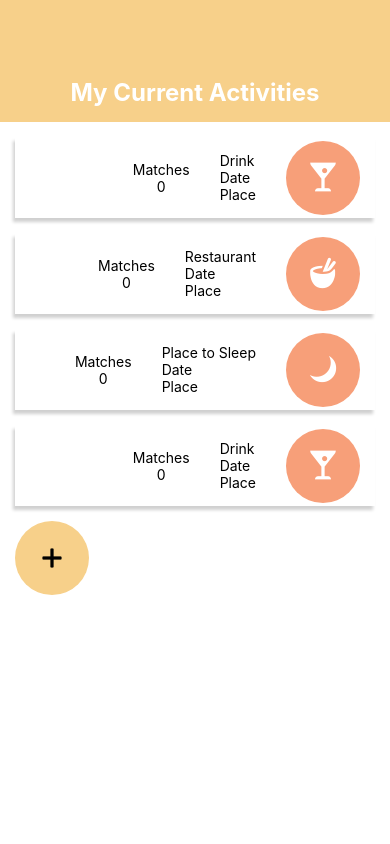
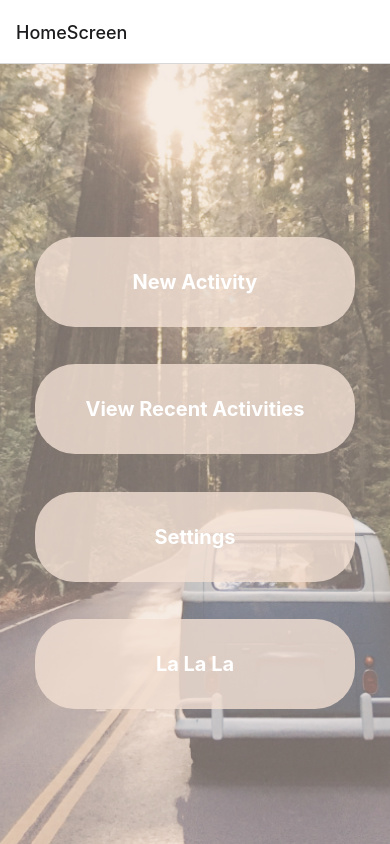
Before and after one commit to CohavDev/GoogleWorkShop, a React Native app: screen /HomeScreen in a window 390 px wide. Built offline with nearby package versions, Linux system fonts and the light colour scheme.

Commit message:
navigation experiment

```diff
--- a/App.js
+++ b/App.js
@@ -13,18 +13,18 @@ import MatchesScreen from "./app/screens/MatchesScreen";
 const Stack = createNativeStackNavigator();
 export default function App() {
   return (
-    <View>
-      <MyActivities />
-    </View>
+    // <View>
+    //   <MyActivities />
+    // </View>
 
-    // <NavigationContainer>
-    //   <Stack.Navigator>
-    //     <Stack.Screen name="HomeScreen" component={WelcomeBackScreen} />
-    //     <Stack.Screen name="RecentActivities" component={MyActivities} />
-    //     <Stack.Screen name="profileMatching" component={ProfileMatching} />
-    //     <Stack.Screen name="newActivity" component={ChooseActivity} />
-    //   </Stack.Navigator>
-    // </NavigationContainer>
+    <NavigationContainer>
+      <Stack.Navigator>
+        <Stack.Screen name="HomeScreen" component={WelcomeBackScreen} />
+        <Stack.Screen name="RecentActivities" component={MyActivities} />
+        <Stack.Screen name="profileMatching" component={ProfileMatching} />
+        <Stack.Screen name="ChooseActivity" component={ChooseActivity} />
+      </Stack.Navigator>
+    </NavigationContainer>
   );
 }
 
--- a/app/components/Oval.js
+++ b/app/components/Oval.js
@@ -1,12 +1,14 @@
 import React from "react";
 import { StyleSheet, View, Text, Pressable } from "react-native";
+import { useNavigation } from "@react-navigation/native";
 import colors from "../config/colors";
 
 function Oval(props) {
+  const navigation = useNavigation();
   return (
     <Pressable
       style={styles.ovalButton}
-      onPress={() => alert("click")}
+      onPress={() => navigation.navigate(props.screenName)}
       android_ripple={{ color: "white" }}
     >
       <Text style={styles.textStyle}>{props.text}</Text>
```
